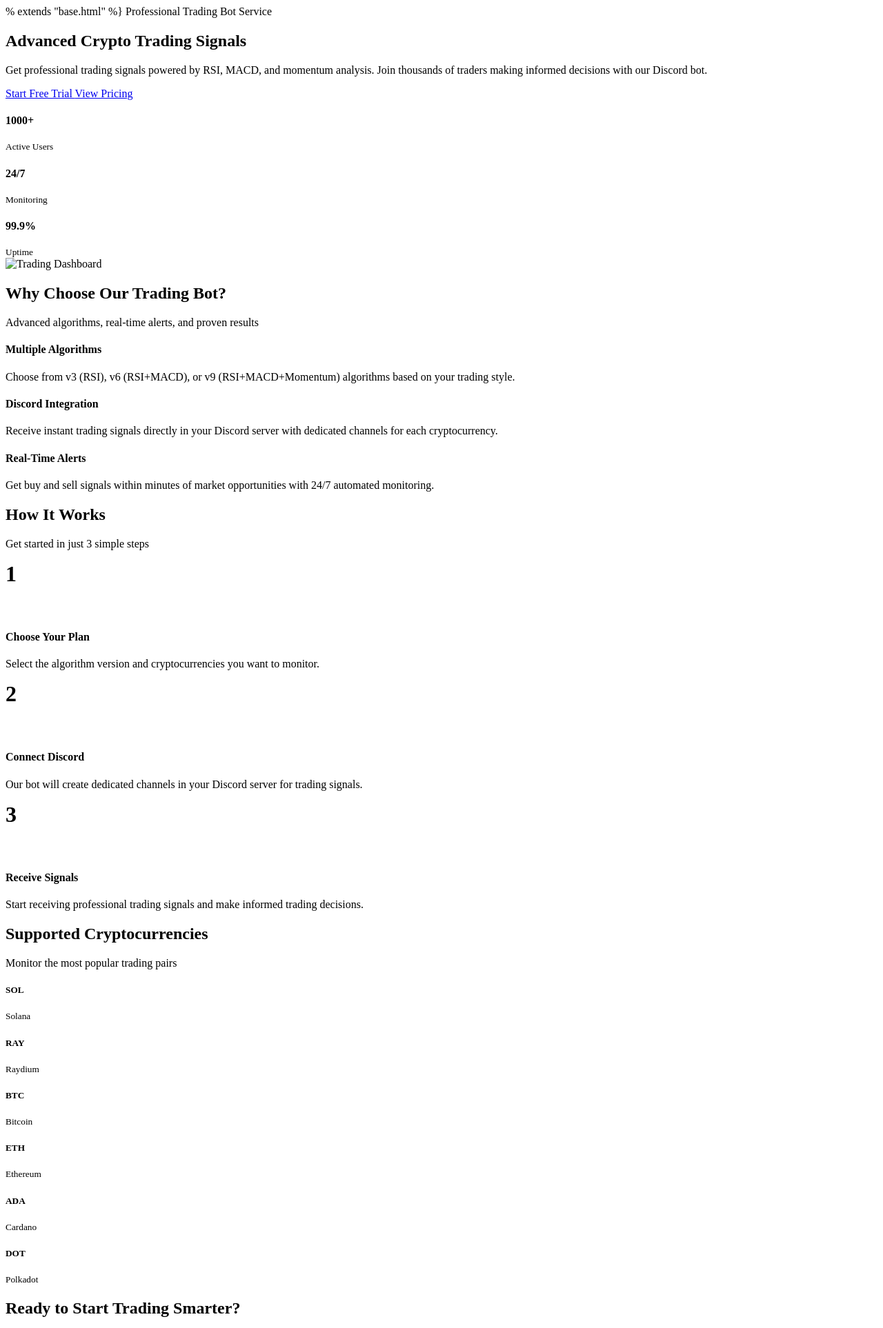
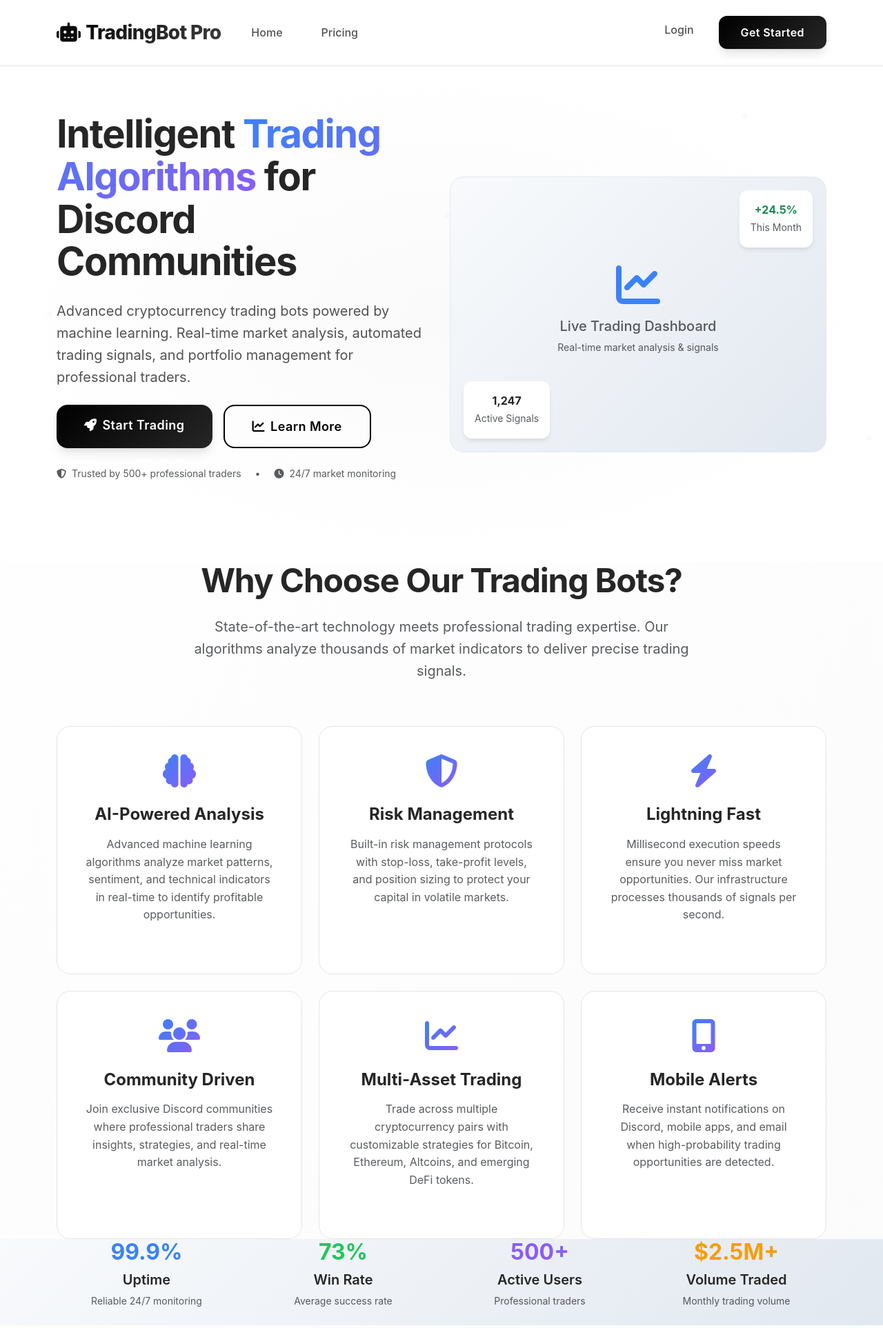
Before and after one commit to coleisa/MalachiteBionics, a Flask app: page / in a window 1280 px wide. Shown: the top 1926 px of the page at 69% size. Run offline with Flask 3, Linux system fonts and the light colour scheme; some libraries are stand-ins or nearby versions.

Commit message:
Update index.html

```diff
--- a/MalachiteBionics/templates/index.html
+++ b/MalachiteBionics/templates/index.html
@@ -1,6 +1,6 @@
-% extends "base.html" %}
+{% extends "base.html" %}
 
-{% block title %}Professional Trading Bot Service{% endblock %}
+{% block title %}Professional Trading Bot Solutions{% endblock %}
 
 {% block content %}
 <!-- Hero Section -->
@@ -8,42 +8,50 @@
     <div class="container">
         <div class="row align-items-center">
             <div class="col-lg-6">
-                <h1 class="display-4 fw-bold mb-4">
-                    Advanced Crypto Trading Signals
-                </h1>
-                <p class="lead mb-4 text-muted">
-                    Get professional trading signals powered by RSI, MACD, and momentum analysis.
-                    Join thousands of traders making informed decisions with our Discord bot.
-                </p>
-                <div class="d-flex gap-3 mb-5">
-                    <a href="{{ url_for('register') }}" class="btn btn-primary btn-lg">
-                        Start Free Trial
-                    </a>
-                    <a href="{{ url_for('pricing') }}" class="btn btn-outline-primary btn-lg">
-                        View Pricing
-                    </a>
-                </div>
-
-                <!-- Trust Indicators -->
-                <div class="row text-center">
-                    <div class="col-4">
-                        <h4 class="fw-bold">1000+</h4>
-                        <small class="text-muted">Active Users</small>
+                <div class="mb-5">
+                    <h1 class="display-4 fw-bold mb-4">
+                        Intelligent <span style="background: linear-gradient(135deg, #3b82f6, #8b5cf6); -webkit-background-clip: text; -webkit-text-fill-color: transparent;">Trading Algorithms</span> for Discord Communities
+                    </h1>
+                    <p class="lead mb-4">
+                        Advanced cryptocurrency trading bots powered by machine learning. Real-time market analysis, automated trading signals, and portfolio management for professional traders.
+                    </p>
+                    <div class="d-flex flex-wrap gap-3">
+                        <a href="{{ url_for('pricing') }}" class="btn btn-primary btn-lg">
+                            <i class="fas fa-rocket me-2"></i>Start Trading
+                        </a>
+                        <a href="#features" class="btn btn-outline-primary btn-lg">
+                            <i class="fas fa-chart-line me-2"></i>Learn More
+                        </a>
                     </div>
-                    <div class="col-4">
-                        <h4 class="fw-bold">24/7</h4>
-                        <small class="text-muted">Monitoring</small>
-                    </div>
-                    <div class="col-4">
-                        <h4 class="fw-bold">99.9%</h4>
-                        <small class="text-muted">Uptime</small>
+                    <div class="mt-4">
+                        <small class="text-muted">
+                            <i class="fas fa-shield-alt me-2"></i>Trusted by 500+ professional traders
+                            <span class="mx-3">•</span>
+                            <i class="fas fa-clock me-2"></i>24/7 market monitoring
+                        </small>
                     </div>
                 </div>
             </div>
             <div class="col-lg-6">
                 <div class="text-center">
-                    <img src="https://via.placeholder.com/500x400/000000/FFFFFF?text=Trading+Dashboard"
-                         alt="Trading Dashboard" class="img-fluid rounded shadow">
+                    <div class="position-relative">
+                        <div style="width: 100%; height: 400px; background: linear-gradient(135deg, #f8fafc 0%, #e2e8f0 100%); border-radius: 20px; display: flex; align-items: center; justify-content: center; border: 1px solid #e2e8f0;">
+                            <div class="text-center">
+                                <i class="fas fa-chart-line" style="font-size: 4rem; color: #3b82f6; margin-bottom: 1rem;"></i>
+                                <h5 class="text-muted">Live Trading Dashboard</h5>
+                                <p class="small text-muted">Real-time market analysis & signals</p>
+                            </div>
+                        </div>
+                        <!-- Floating stats -->
+                        <div class="position-absolute" style="top: 20px; right: 20px; background: white; padding: 1rem; border-radius: 12px; box-shadow: 0 4px 6px -1px rgb(0 0 0 / 0.1);">
+                            <div class="text-success fw-bold">+24.5%</div>
+                            <small class="text-muted">This Month</small>
+                        </div>
+                        <div class="position-absolute" style="bottom: 20px; left: 20px; background: white; padding: 1rem; border-radius: 12px; box-shadow: 0 4px 6px -1px rgb(0 0 0 / 0.1);">
+                            <div class="fw-bold">1,247</div>
+                            <small class="text-muted">Active Signals</small>
+                        </div>
+                    </div>
                 </div>
             </div>
         </div>
@@ -51,47 +59,86 @@
 </section>
 
 <!-- Features Section -->
-<section class="py-5">
+<section id="features" class="py-6">
     <div class="container">
-        <div class="text-center mb-5">
-            <h2 class="display-5 fw-bold">Why Choose Our Trading Bot?</h2>
-            <p class="lead text-muted">Advanced algorithms, real-time alerts, and proven results</p>
+        <div class="row mb-5">
+            <div class="col-lg-8 mx-auto text-center">
+                <h2 class="display-5 fw-bold mb-4">Why Choose Our Trading Bots?</h2>
+                <p class="lead text-muted">
+                    State-of-the-art technology meets professional trading expertise. Our algorithms analyze thousands of market indicators to deliver precise trading signals.
+                </p>
+            </div>
         </div>
 
-        <div class="row">
-            <div class="col-md-4">
+        <div class="row g-4">
+            <div class="col-lg-4">
                 <div class="feature-card text-center h-100">
                     <div class="mb-4">
-                        <i class="fas fa-chart-line fa-3x mb-3"></i>
+                        <i class="fas fa-brain fa-3x"></i>
                     </div>
-                    <h4>Multiple Algorithms</h4>
-                    <p class="text-muted">
-                        Choose from v3 (RSI), v6 (RSI+MACD), or v9 (RSI+MACD+Momentum)
-                        algorithms based on your trading style.
+                    <h4 class="fw-bold mb-3">AI-Powered Analysis</h4>
+                    <p class="text-muted mb-0">
+                        Advanced machine learning algorithms analyze market patterns, sentiment, and technical indicators in real-time to identify profitable opportunities.
                     </p>
                 </div>
             </div>
-            <div class="col-md-4">
+
+            <div class="col-lg-4">
                 <div class="feature-card text-center h-100">
                     <div class="mb-4">
-                        <i class="fab fa-discord fa-3x mb-3"></i>
+                        <i class="fas fa-shield-alt fa-3x"></i>
                     </div>
-                    <h4>Discord Integration</h4>
-                    <p class="text-muted">
-                        Receive instant trading signals directly in your Discord server
-                        with dedicated channels for each cryptocurrency.
+                    <h4 class="fw-bold mb-3">Risk Management</h4>
+                    <p class="text-muted mb-0">
+                        Built-in risk management protocols with stop-loss, take-profit levels, and position sizing to protect your capital in volatile markets.
                     </p>
                 </div>
             </div>
-            <div class="col-md-4">
+
+            <div class="col-lg-4">
                 <div class="feature-card text-center h-100">
                     <div class="mb-4">
-                        <i class="fas fa-clock fa-3x mb-3"></i>
+                        <i class="fas fa-bolt fa-3x"></i>
                     </div>
-                    <h4>Real-Time Alerts</h4>
-                    <p class="text-muted">
-                        Get buy and sell signals within minutes of market opportunities
-                        with 24/7 automated monitoring.
+                    <h4 class="fw-bold mb-3">Lightning Fast</h4>
+                    <p class="text-muted mb-0">
+                        Millisecond execution speeds ensure you never miss market opportunities. Our infrastructure processes thousands of signals per second.
+                    </p>
+                </div>
+            </div>
+
+            <div class="col-lg-4">
+                <div class="feature-card text-center h-100">
+                    <div class="mb-4">
+                        <i class="fas fa-users fa-3x"></i>
+                    </div>
+                    <h4 class="fw-bold mb-3">Community Driven</h4>
+                    <p class="text-muted mb-0">
+                        Join exclusive Discord communities where professional traders share insights, strategies, and real-time market analysis.
+                    </p>
+                </div>
+            </div>
+
+            <div class="col-lg-4">
+                <div class="feature-card text-center h-100">
+                    <div class="mb-4">
+                        <i class="fas fa-chart-line fa-3x"></i>
+                    </div>
+                    <h4 class="fw-bold mb-3">Multi-Asset Trading</h4>
+                    <p class="text-muted mb-0">
+                        Trade across multiple cryptocurrency pairs with customizable strategies for Bitcoin, Ethereum, Altcoins, and emerging DeFi tokens.
+                    </p>
+                </div>
+            </div>
+
+            <div class="col-lg-4">
+                <div class="feature-card text-center h-100">
+                    <div class="mb-4">
+                        <i class="fas fa-mobile-alt fa-3x"></i>
+                    </div>
+                    <h4 class="fw-bold mb-3">Mobile Alerts</h4>
+                    <p class="text-muted mb-0">
+                        Receive instant notifications on Discord, mobile apps, and email when high-probability trading opportunities are detected.
                     </p>
                 </div>
             </div>
@@ -99,86 +146,80 @@
     </div>
 </section>
 
-<!-- How It Works Section -->
-<section class="py-5 bg-light">
+<!-- Stats Section -->
+<section class="py-6" style="background: linear-gradient(135deg, #f8fafc 0%, #e2e8f0 100%);">
     <div class="container">
-        <div class="text-center mb-5">
-            <h2 class="display-5 fw-bold">How It Works</h2>
-            <p class="lead text-muted">Get started in just 3 simple steps</p>
-        </div>
-
-        <div class="row">
-            <div class="col-md-4 text-center mb-4">
-                <div class="mb-4">
-                    <div class="bg-black text-white rounded-circle d-inline-flex align-items-center justify-content-center"
-                         style="width: 80px; height: 80px; font-size: 2rem; font-weight: bold;">1</div>
-                </div>
-                <h4>Choose Your Plan</h4>
-                <p class="text-muted">Select the algorithm version and cryptocurrencies you want to monitor.</p>
+        <div class="row text-center">
+            <div class="col-lg-3 col-md-6 mb-4">
+                <div class="h2 fw-bold mb-2" style="color: #3b82f6;">99.9%</div>
+                <h5 class="fw-semibold mb-2">Uptime</h5>
+                <p class="text-muted small mb-0">Reliable 24/7 monitoring</p>
             </div>
-            <div class="col-md-4 text-center mb-4">
-                <div class="mb-4">
-                    <div class="bg-black text-white rounded-circle d-inline-flex align-items-center justify-content-center"
-                         style="width: 80px; height: 80px; font-size: 2rem; font-weight: bold;">2</div>
-                </div>
-                <h4>Connect Discord</h4>
-                <p class="text-muted">Our bot will create dedicated channels in your Discord server for trading signals.</p>
+            <div class="col-lg-3 col-md-6 mb-4">
+                <div class="h2 fw-bold mb-2" style="color: #22c55e;">73%</div>
+                <h5 class="fw-semibold mb-2">Win Rate</h5>
+                <p class="text-muted small mb-0">Average success rate</p>
             </div>
-            <div class="col-md-4 text-center mb-4">
-                <div class="mb-4">
-                    <div class="bg-black text-white rounded-circle d-inline-flex align-items-center justify-content-center"
-                         style="width: 80px; height: 80px; font-size: 2rem; font-weight: bold;">3</div>
-                </div>
-                <h4>Receive Signals</h4>
-                <p class="text-muted">Start receiving professional trading signals and make informed trading decisions.</p>
+            <div class="col-lg-3 col-md-6 mb-4">
+                <div class="h2 fw-bold mb-2" style="color: #8b5cf6;">500+</div>
+                <h5 class="fw-semibold mb-2">Active Users</h5>
+                <p class="text-muted small mb-0">Professional traders</p>
+            </div>
+            <div class="col-lg-3 col-md-6 mb-4">
+                <div class="h2 fw-bold mb-2" style="color: #f59e0b;">$2.5M+</div>
+                <h5 class="fw-semibold mb-2">Volume Traded</h5>
+                <p class="text-muted small mb-0">Monthly trading volume</p>
             </div>
         </div>
     </div>
 </section>
 
-<!-- Supported Coins Section -->
-<section class="py-5">
+<!-- How It Works Section -->
+<section class="py-6">
     <div class="container">
-        <div class="text-center mb-5">
-            <h2 class="display-5 fw-bold">Supported Cryptocurrencies</h2>
-            <p class="lead text-muted">Monitor the most popular trading pairs</p>
+        <div class="row mb-5">
+            <div class="col-lg-8 mx-auto text-center">
+                <h2 class="display-5 fw-bold mb-4">How It Works</h2>
+                <p class="lead text-muted">
+                    Get started in minutes with our streamlined onboarding process
+                </p>
+            </div>
         </div>
 
-        <div class="row text-center">
-            <div class="col-md-2 col-4 mb-4">
-                <div class="feature-card">
-                    <h5>SOL</h5>
-                    <small class="text-muted">Solana</small>
+        <div class="row g-4">
+            <div class="col-lg-4">
+                <div class="text-center">
+                    <div class="mb-4">
+                        <div class="d-inline-flex align-items-center justify-content-center" style="width: 80px; height: 80px; background: linear-gradient(135deg, #3b82f6, #8b5cf6); border-radius: 50%; color: white; font-size: 2rem; font-weight: bold;">1</div>
+                    </div>
+                    <h4 class="fw-bold mb-3">Choose Your Plan</h4>
+                    <p class="text-muted">
+                        Select from Basic, Classic, or Premium packages based on your trading experience and capital requirements.
+                    </p>
                 </div>
             </div>
-            <div class="col-md-2 col-4 mb-4">
-                <div class="feature-card">
-                    <h5>RAY</h5>
-                    <small class="text-muted">Raydium</small>
+
+            <div class="col-lg-4">
+                <div class="text-center">
+                    <div class="mb-4">
+                        <div class="d-inline-flex align-items-center justify-content-center" style="width: 80px; height: 80px; background: linear-gradient(135deg, #22c55e, #3b82f6); border-radius: 50%; color: white; font-size: 2rem; font-weight: bold;">2</div>
+                    </div>
+                    <h4 class="fw-bold mb-3">Connect Discord</h4>
+                    <p class="text-muted">
+                        Link your Discord account to receive real-time trading signals, market analysis, and community insights.
+                    </p>
                 </div>
             </div>
-            <div class="col-md-2 col-4 mb-4">
-                <div class="feature-card">
-                    <h5>BTC</h5>
-                    <small class="text-muted">Bitcoin</small>
-                </div>
-            </div>
-            <div class="col-md-2 col-4 mb-4">
-                <div class="feature-card">
-                    <h5>ETH</h5>
-                    <small class="text-muted">Ethereum</small>
-                </div>
-            </div>
-            <div class="col-md-2 col-4 mb-4">
-                <div class="feature-card">
-                    <h5>ADA</h5>
-                    <small class="text-muted">Cardano</small>
-                </div>
-            </div>
-            <div class="col-md-2 col-4 mb-4">
-                <div class="feature-card">
-                    <h5>DOT</h5>
-                    <small class="text-muted">Polkadot</small>
+
+            <div class="col-lg-4">
+                <div class="text-center">
+                    <div class="mb-4">
+                        <div class="d-inline-flex align-items-center justify-content-center" style="width: 80px; height: 80px; background: linear-gradient(135deg, #8b5cf6, #22c55e); border-radius: 50%; color: white; font-size: 2rem; font-weight: bold;">3</div>
+                    </div>
+                    <h4 class="fw-bold mb-3">Start Trading</h4>
+                    <p class="text-muted">
+                        Receive automated signals, execute trades, and track your performance with our advanced analytics dashboard.
+                    </p>
                 </div>
             </div>
         </div>
@@ -186,17 +227,31 @@
 </section>
 
 <!-- CTA Section -->
-<section class="py-5 bg-black text-white">
+<section class="py-6" style="background: linear-gradient(135deg, #000000 0%, #262626 100%); color: white;">
     <div class="container">
-        <div class="row align-items-center">
-            <div class="col-lg-8">
-                <h2 class="display-5 fw-bold mb-3">Ready to Start Trading Smarter?</h2>
-                <p class="lead mb-0">Join thousands of traders using our professional signals</p>
-            </div>
-            <div class="col-lg-4 text-lg-end">
-                <a href="{{ url_for('register') }}" class="btn btn-light btn-lg px-5">
-                    Get Started Today
-                </a>
+        <div class="row">
+            <div class="col-lg-8 mx-auto text-center">
+                <h2 class="display-5 fw-bold mb-4">Ready to Transform Your Trading?</h2>
+                <p class="lead mb-4">
+                    Join hundreds of professional traders who trust our algorithms to maximize their profits and minimize risks in the cryptocurrency market.
+                </p>
+                <div class="d-flex flex-wrap justify-content-center gap-3">
+                    <a href="{{ url_for('pricing') }}" class="btn btn-primary btn-lg">
+                        <i class="fas fa-rocket me-2"></i>Get Started Now
+                    </a>
+                    <a href="{{ url_for('register') }}" class="btn btn-outline-light btn-lg">
+                        <i class="fas fa-user-plus me-2"></i>Create Free Account
+                    </a>
+                </div>
+                <div class="mt-4">
+                    <small class="opacity-75">
+                        <i class="fas fa-check me-2"></i>No setup fees
+                        <span class="mx-3">•</span>
+                        <i class="fas fa-check me-2"></i>Cancel anytime
+                        <span class="mx-3">•</span>
+                        <i class="fas fa-check me-2"></i>24/7 support
+                    </small>
+                </div>
             </div>
         </div>
     </div>
```
